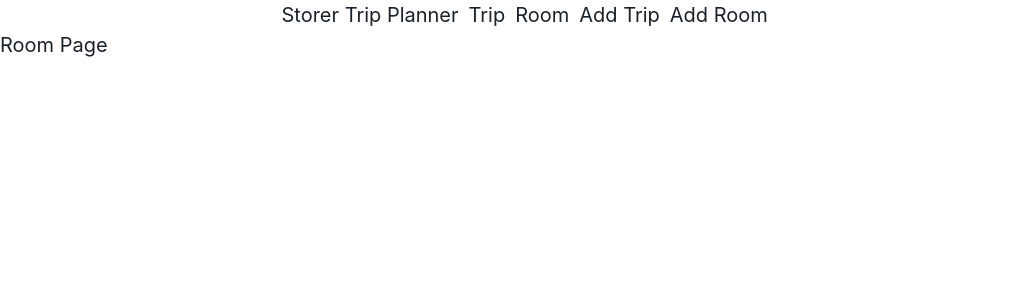
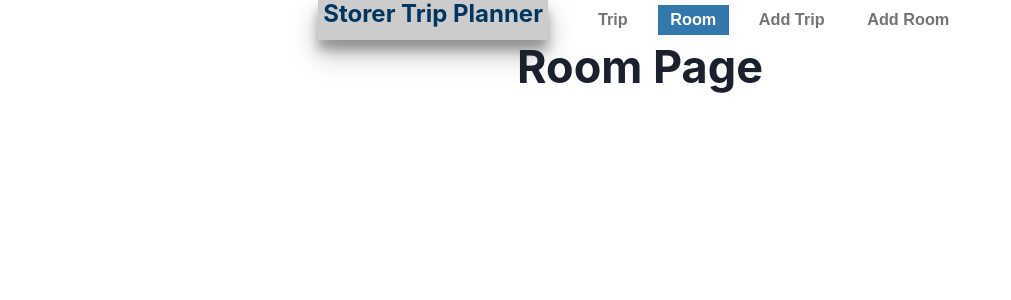
Before and after one commit to jeffreystorer/tripplanner--cra, a React (Create React App) app: page /pages/room in a window 1280 px wide. Shown: the top 300 px of the page, without its empty margins (0-1011 px from the left). Built offline with nearby package versions, Linux system fonts and the light colour scheme.

Commit message:
5/9 routing and active link working

```diff
--- a/src/App.js
+++ b/src/App.js
@@ -2,14 +2,16 @@ import {
   BrowserRouter as Router,
   Routes,
   Route,
-  NavLink,
+  NavLink as RouterLink,
   Outlet,
 } from 'react-router-dom';
 import {
   ChakraProvider,
   Box,
+  Center,
   Container,
-  Text,
+  Heading,
+  //Text,
   Link,
   HStack,
   //theme,
@@ -25,6 +27,7 @@ import {
   TripPage,
 } from 'pages';
 import { mode } from '@chakra-ui/theme-tools';
+import { v4 as uuidv4 } from 'uuid';
 
 const styles = {
   global: props => ({
@@ -48,34 +51,16 @@ const styles = {
 };
 
 const brand = {
-  headerColor: '#fff',
-  headerBackground: '#7283fe', //'#400000',
-  hLinkColor: '#333333', //'#fffffff',
-  hLinkColorHover: '#f29085',
-  hlinkColorActive: '',
-  hLinkBackground: '#fff', //'#964800',
-  hLinkBackgroundActive: '#f29085', //'#E6B862'
-  vLinkColor: '#333333', //'#3C1E00',
-  vLinkColorHover: '#f29085',
-  vLinkColorActive: '',
-  vLinkBackground: '#fff', //'#e6deb9',
-  vLinkBackgroundActive: '#f29085', //'#E6B862'
+  linkColor: '#0000008C',
+  linkColorHover: '#0000008C',
+  linkBackground: '#ffffff',
+  linkColorActive: '#ffffff',
+  linkBackgroundActive: '#3378ac',
 };
 
 const theme = extendTheme({
   styles: styles,
   colors: brand,
-  components: {
-    Divider: {
-      variants: {
-        custom: {
-          borderColor: '#7283fe',
-          borderWidth: '.0625rem',
-          borderStyle: 'none none solid none',
-        },
-      },
-    },
-  },
 });
 
 export default function App() {
@@ -85,7 +70,7 @@ export default function App() {
         <Routes>
           <Route path="/" element={<SignInPage />}></Route>
           <Route path="/pages" element={<Layout />}>
-            <Route index element={<TripPage />} />
+            <Route path="trip" element={<TripPage />} />
             <Route path="addtrip" element={<AddTripPage />} />
             <Route path="room" element={<RoomPage />} />
             <Route path="addroom" element={<AddRoomPage />} />
@@ -105,28 +90,88 @@ export default function App() {
 }
 
 function Layout() {
+  const pages = [
+    {
+      path: '/pages/trip',
+      name: 'Trip',
+    },
+    {
+      path: '/pages/room',
+      name: 'Room',
+    },
+    {
+      path: '/pages/addtrip',
+      name: 'Add Trip',
+    },
+    {
+      path: '/pages/addroom',
+      name: 'Add Room',
+    },
+  ];
+
+  let activeStyle = {
+    color: '#ffffff',
+    backgroundColor: '#3378ac',
+    outline: 0,
+  };
+
+  const navBarItems = pages.map(page => {
+    return (
+      <ChakraProvider theme={theme}>
+        <Link
+          key={uuidv4()}
+          /* as={props => (
+            <NavLink
+              {...props}
+              style={({ isActive }) => {
+                return { color: isActive ? activeStyle : undefined };
+              }}
+            />
+          )} */
+          as={RouterLink}
+          to={page.path}
+          height="auto"
+          width="fit-content"
+          fontSize=".8125rem"
+          fontFamily="Arial, Hevetica, sans-serif"
+          padding=".125rem .625rem .1875rem .625rem"
+          color={brand.linkColor}
+          bg={brand.linkBackground}
+          margin=".1875rem"
+          fontWeight="bold"
+          _hover={{ color: brand.linkColorHover }}
+          _focus={{ outline: 0 }}
+          _activeLink={activeStyle}
+        >
+          {page.name}
+        </Link>
+      </ChakraProvider>
+    );
+  });
   return (
     <>
-      <Box>
-        <Container>
-          <HStack>
-            <Text>Storer Trip Planner</Text>
-            <Link as={NavLink} to="/pages">
-              Trip
-            </Link>
-            <Link as={NavLink} to="/pages/room">
-              Room
-            </Link>
-            <Link as={NavLink} to="/pages/addtrip">
-              Add Trip
-            </Link>
-            <Link as={NavLink} to="/pages/addroom">
-              Add Room
-            </Link>
-          </HStack>
-        </Container>
-      </Box>
-      <Outlet />
+      <ChakraProvider theme={theme}>
+        <HStack spacing={3.5} as="nav" width="fit-content" ml="auto" mr="auto">
+          <Heading
+            backgroundColor="#cccccc"
+            color="#00365f"
+            alignItems="center"
+            boxShadow="0 14px 28px rgba(0, 0, 0, 0.25), 0 10px 10px rgba(0, 0, 0, 0.28)"
+            height="40px"
+            marginLeft="auto"
+            marginRight="20px"
+            fontSize="24px"
+            overflow="hidden"
+            padding="0px 5px 0px 5px"
+            textAlign="center"
+            width="fit-content"
+          >
+            Storer Trip Planner
+          </Heading>
+          {navBarItems}
+        </HStack>
+        <Outlet />
+      </ChakraProvider>
     </>
   );
 }
--- /dev/null
+++ b/src/components/room/index.js
@@ -0,0 +1 @@
+export { default as Room } from 'components/Room.js';
--- a/src/pages/AddRoomPage.js
+++ b/src/pages/AddRoomPage.js
@@ -1,3 +1,3 @@
 export default function AddRoomPage() {
-  return <p>Add Room Page</p>;
+  return <h1>Add Room Page</h1>;
 }
--- a/src/pages/AddTripPage.js
+++ b/src/pages/AddTripPage.js
@@ -1,3 +1,3 @@
 export default function AddTripPage() {
-  return <p>Add Trip Page</p>;
+  return <h1>Add Trip Page</h1>;
 }
--- a/src/pages/EditRoomPage.js
+++ b/src/pages/EditRoomPage.js
@@ -1,3 +1,3 @@
 export default function EditRoomPage() {
-  return <p>Edit Room Page</p>;
+  return <h1>Edit Room Page</h1>;
 }
--- a/src/pages/EditTripPage.js
+++ b/src/pages/EditTripPage.js
@@ -1,3 +1,3 @@
 export default function EditTripPage() {
-  return <p>Edit Trip Page</p>;
+  return <h1>Edit Trip Page</h1>;
 }
--- a/src/pages/RoomPage.js
+++ b/src/pages/RoomPage.js
@@ -1,3 +1,13 @@
+import { Box, Container, Center, Heading } from '@chakra-ui/react';
+
 export default function RoomPage() {
-  return <p>Room Page</p>;
+  return (
+    <Box>
+      <Container>
+        <Center>
+          <Heading>Room Page</Heading>
+        </Center>
+      </Container>
+    </Box>
+  );
 }
--- a/src/pages/SignInPage.js
+++ b/src/pages/SignInPage.js
@@ -1,4 +1,4 @@
 import { Navigate } from 'react-router-dom';
 export default function SigninPage() {
-  return <Navigate to="/pages" />;
+  return <Navigate to="/pages/trip" />;
 }
--- a/src/pages/TripPage.js
+++ b/src/pages/TripPage.js
@@ -1,3 +1,13 @@
+import { Box, Container, Center, Heading } from '@chakra-ui/react';
+
 export default function TripPage() {
-  return <p>Trip Page</p>;
+  return (
+    <Box>
+      <Container>
+        <Center>
+          <Heading>Trip Page</Heading>
+        </Center>
+      </Container>
+    </Box>
+  );
 }
```
Also changed, not shown: src/index.js (+4 -4 lines), src/components/room/Room.js (added).
